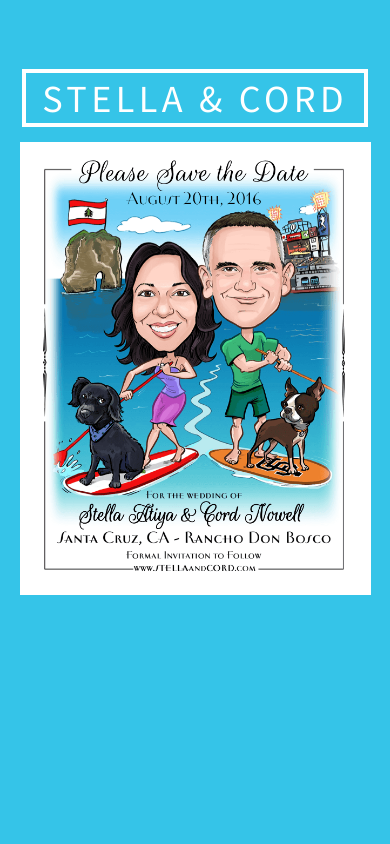
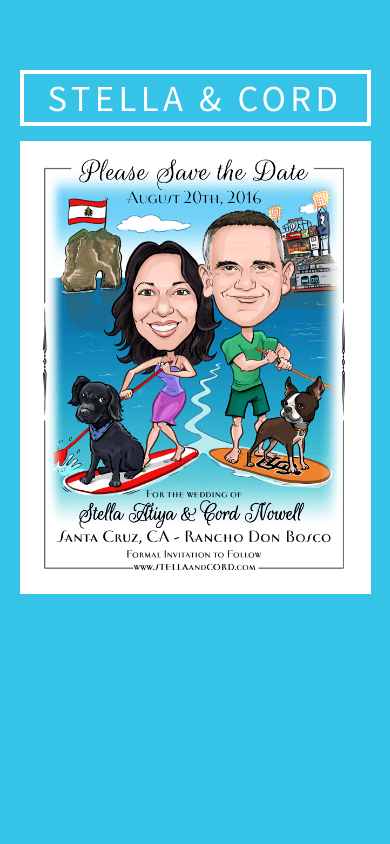
Before and after one commit to cvan/stellaandcord, a website: page index.html in a window 390 px wide. Shown: the top 844 px of the page. Drawn offline with Linux system fonts and the light colour scheme.

Commit message:
make wordmark fit better at mobile width

```diff
--- a/assets/css/style.css
+++ b/assets/css/style.css
@@ -38,7 +38,7 @@ body {
 .wordmark {
   border: 4px solid #fff;
   color: #fff;
-  font-size: calc(3rem + 1.35vw);
+  font-size: calc(2.85rem + 1.35vw);
   font-weight: 400;
   letter-spacing: 0.4rem;
   line-height: 1;
@@ -512,6 +512,10 @@ img {
   .gallery__item {
     flex-basis: 100%;
   }
+
+  .wordmark {
+    width: 100%;
+  }
 }
 
 @media (min-width: 1600px) {
```
